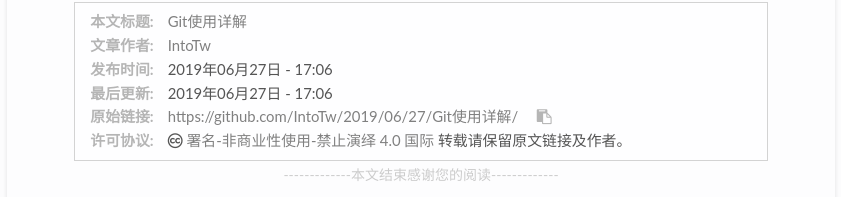
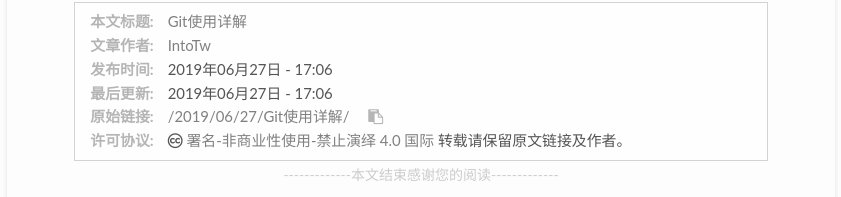
Before and after one commit to IntoTw/IntoTw.github.io, a plain HTML site: page 2019/06/27/Git使用详解/index.html in a window 1280 px wide. Shown: the part 2667-2864 px from the top of the page, without its empty margins (93-934 px from the left). Drawn offline with nearby package versions, Linux system fonts and the light colour scheme; some packages are replaced by stand-ins of ours; a script that the page names is missing.

Commit message:
Site updated: 2019-06-27 18:34:08

```diff
--- a/2019/06/27/Git使用详解/index.html
+++ b/2019/06/27/Git使用详解/index.html
@@ -529,8 +529,8 @@
   <p><span>文章作者:</span><a href="/" title="访问 IntoTw 的个人博客">IntoTw</a></p>
   <p><span>发布时间:</span>2019年06月27日 - 17:06</p>
   <p><span>最后更新:</span>2019年06月27日 - 17:06</p>
-  <p><span>原始链接:</span><a href="/2019/06/27/Git使用详解/" title="Git使用详解">https://github.com/IntoTw/2019/06/27/Git使用详解/</a>
-    <span class="copy-path" title="点击复制文章链接"><i class="fa fa-clipboard" data-clipboard-text="https://github.com/IntoTw/2019/06/27/Git使用详解/" aria-label="复制成功！"></i></span>
+  <p><span>原始链接:</span><a href="/2019/06/27/Git使用详解/" title="Git使用详解">/2019/06/27/Git使用详解/</a>
+    <span class="copy-path" title="点击复制文章链接"><i class="fa fa-clipboard" data-clipboard-text="/2019/06/27/Git使用详解/" aria-label="复制成功！"></i></span>
   </p>
   <p><span>许可协议:</span><i class="fa fa-creative-commons"></i> <a rel="license" href="https://creativecommons.org/licenses/by-nc-nd/4.0/" target="_blank" title="Attribution-NonCommercial-NoDerivatives 4.0 International (CC BY-NC-ND 4.0)">署名-非商业性使用-禁止演绎 4.0 国际</a> 转载请保留原文链接及作者。</p>
 </div>
--- a/css/main.css
+++ b/css/main.css
@@ -1904,7 +1904,7 @@
   width: 4px;
   height: 4px;
   border-radius: 50%;
-  background: #338c66;
+  background: #4983f6;
 }
 .feed-link,
 .chat {
```
